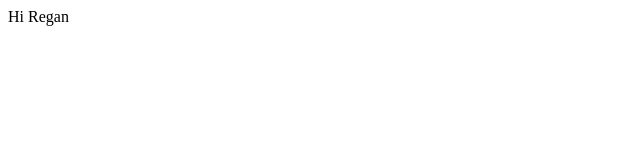
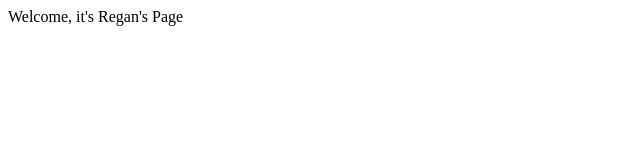
Before and after one commit to ReganACastaneda/sisyphus, a plain HTML site: page index.html in a window 1280 px wide. Shown: the whole page, without its empty margins (0-640 px from the left). Drawn offline with Linux system fonts and the light colour scheme.

Commit message:
Update index.html

```diff
--- a/index.html
+++ b/index.html
@@ -1,5 +1,5 @@
 <html>
 <body>
-Hi Regan
+Welcome, it's Regan's Page
 </body>
 </html>
```
